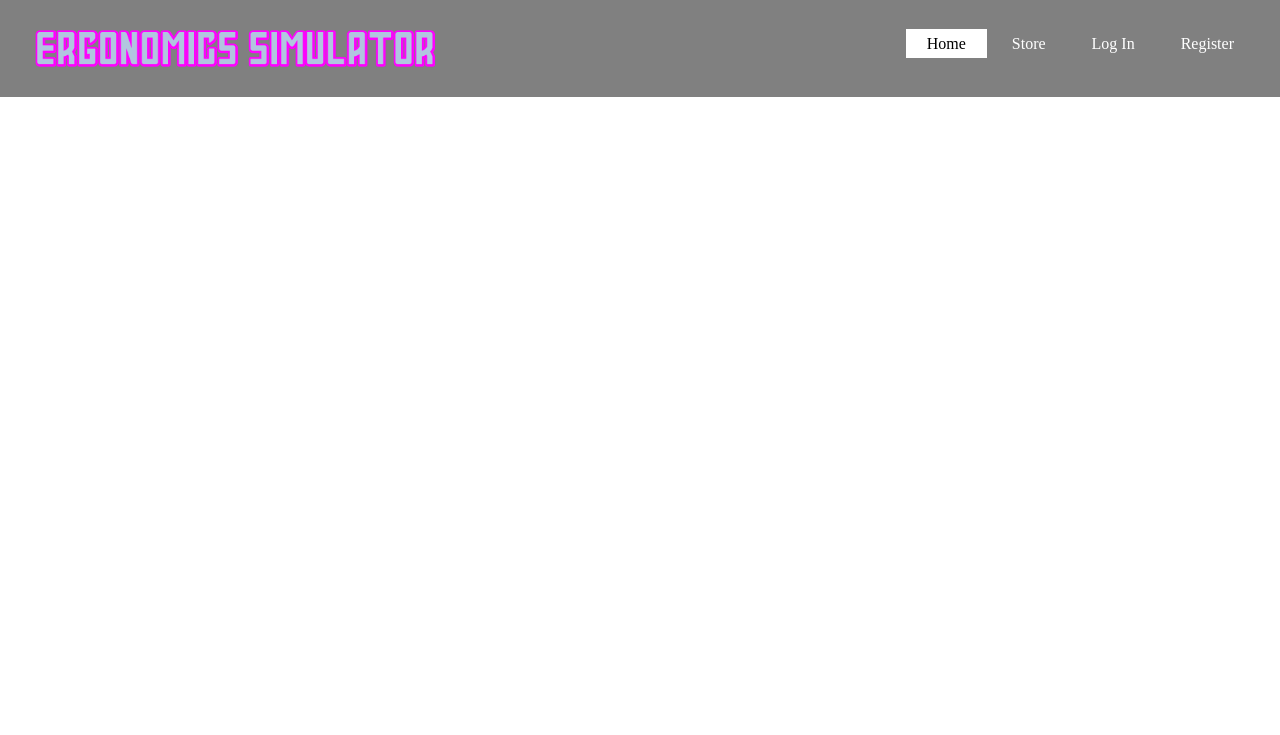
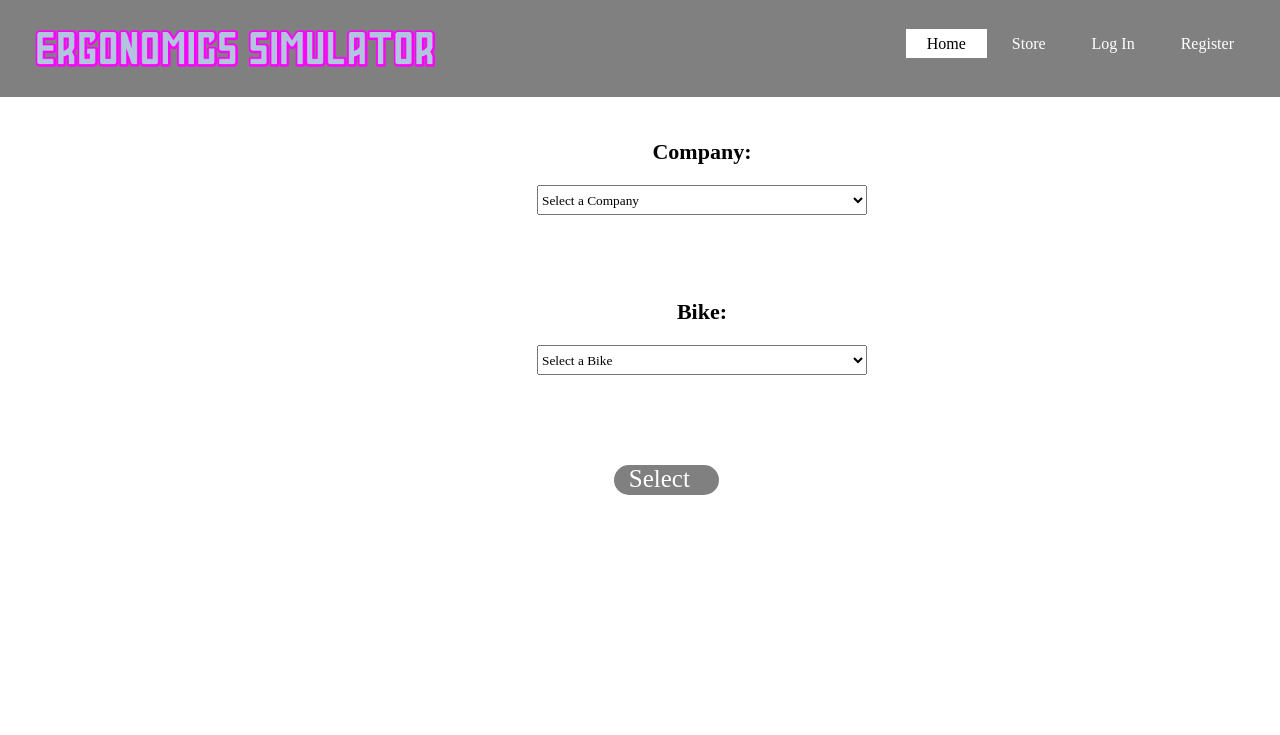
Before and after one commit to ahad11621/Ergonomics-Simulator, a PHP site: page /Views/bikeSelection.php in a window 1280 px wide. Shown: the top 735 px of the page. Run offline with PHP 8.4, Linux system fonts and the light colour scheme.

Commit message:
bikeSelection page design

```diff
--- a/Controllers/bikeController.php
+++ b/Controllers/bikeController.php
@@ -1,4 +1,5 @@
 <?php
 	require_once '../Models/db_connect.php';
 
+
 ?>
--- a/Styles/mystyle.css
+++ b/Styles/mystyle.css
@@ -281,3 +281,53 @@ h3
     background-color: #ffc107;
     color: #000;
 }
+
+/* Bike Selection Design */
+
+.company
+{
+    position: fixed;
+    left: 40%;
+    bottom: 70%;
+    margin: 25px;
+}
+.bike
+{
+    position: fixed;
+    left: 40%;
+    bottom: 50%;
+    margin: 25px;
+}
+.Selection select
+{
+    height: 30px;
+    width: 330px;
+}
+.Select
+{
+    position: fixed;
+    left: 46%;
+    bottom: 35%;
+    margin: 25px;
+}
+.Select a
+{
+    display: inline-block;
+    text-decoration: none;
+    border: none;
+    outline: none;
+    height: 30px;
+    width: 90px;
+    padding-left: 15px;
+    background-color: grey;
+    color: #fff;
+    font-size: 25px;
+    border-radius: 20px;
+    transition: 0.6s ease;
+}
+.Select a:hover
+{
+    cursor: pointer;
+    background-color: orange;
+    color: #000;
+}
--- a/Views/bikeSelection.php
+++ b/Views/bikeSelection.php
@@ -1,24 +1,35 @@
 <?php
     include '../Views/mainHeader.php';
+    require_once '../Controllers/bikeController.php';
 ?>
 
-<div class="bikeSelection">
-<div class="company">
-    <lablel>
-        Select Company:
-    </lablel>
-    <input type="checkbox" class="" name="">
-</div>
-<div>
-    <lablel>
-        Select Bike:
-    </lablel>
-    <input type="checkbox" class="" name="">
-</div>
-<div>
-    <imput type="submit" value="Submit">
-</div>
-</div>
+    <div class="company">
+        <h3>Company:</h3>
+            <div class="Selection">
+                <select name="" id="">
+                    <option value="volvo">Select a Company</option>
+                    <option value="saab">Saab</option>
+                    <option value="mercedes">Mercedes</option>
+                    <option value="audi">Audi</option>
+                </select>
+            </div>
+    </div>
+    <div class="bike">
+        <h3>Bike:</h3>
+            <div class="Selection">
+                <select name="" id="">
+                    <option value="volvo">Select a Bike</option>
+                    <option value="saab">Saab</option>
+                    <option value="mercedes">Mercedes</option>
+                    <option value="audi">Audi</option>
+                </select>
+            </div>
+    </div>
+    <div class="select">
+        <a href="../Views/simulation.php">Select</a>
+    </div>
+
+
 <?php
     include '../Views/mainFooter.php';
 ?>
--- a/models/db_connect.php
+++ b/models/db_connect.php
@@ -2,7 +2,7 @@
 	$servername="localhost";
 	$db_username="root";
 	$db_password="";
-	$db_name="p_inventory";
+	$db_name="ergonomics_simulator_db";
 
 	function execute($query) //this one is for insert, update, delete
 	{
```
